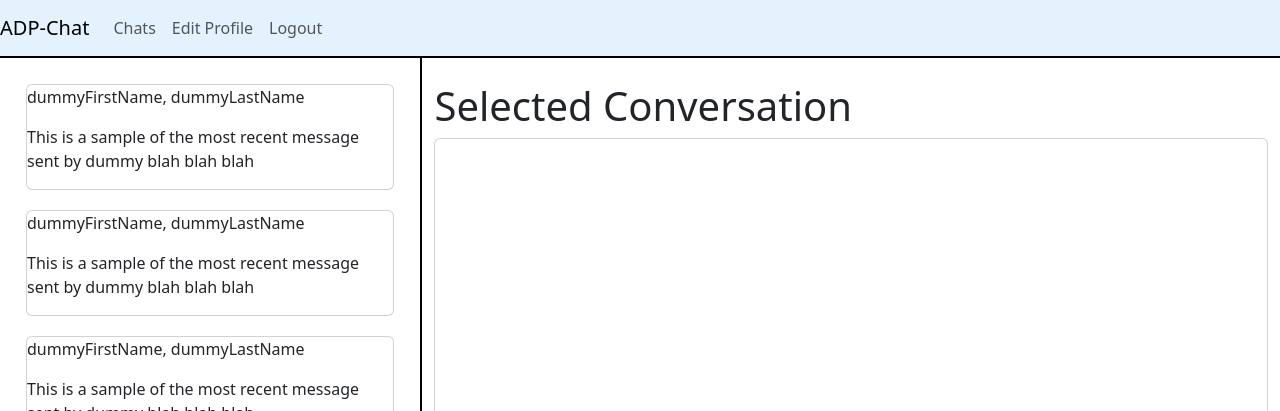
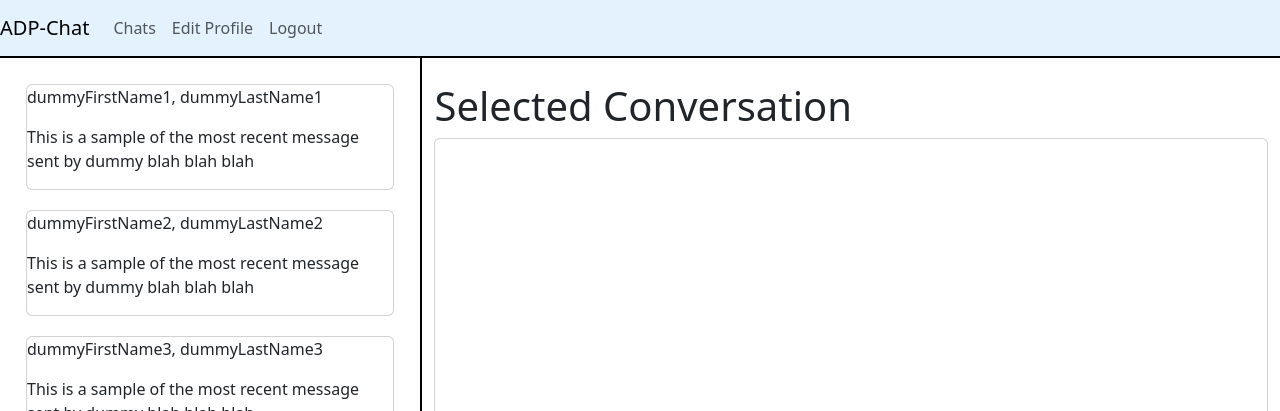
Before and after one commit to alexharris0214/Web-Chat-Application, a React (Vite) app in the folder front-end/: page / in a window 1280 px wide. Shown: the top 411 px of the page. Built offline with nearby package versions, Linux system fonts and the light colour scheme.

Commit message:
created function to generate CardComponents for side window conversation bar

```diff
--- a/front-end/src/components/ConversationCard.jsx
+++ b/front-end/src/components/ConversationCard.jsx
@@ -1,13 +1,17 @@
 import React from "react";
+import { useContext } from "react";
+import { ConversationContext } from "../providers/ConversationProvider";
 
-export const ConversationCard = ({firstName, lastName, mostRecentMessage}) => {
+export const ConversationCard = ({firstName, lastName, mostRecentMessage, index}) => {
+
+    const {setSelectedConversationIndex, selectedConversationIndex} = useContext(ConversationContext)
 
     const handleOnClick = () => {
-        console.log('here')
+        setSelectedConversationIndex(index)
     }
     return (
         <>
-            <div class="card" style={{margin:10}} onClick={handleOnClick}>
+            <div className="card" style={{margin:10}} onClick={handleOnClick}>
                 <p>{`${firstName}, ${lastName}`}</p>
                 <p>{mostRecentMessage}</p>
             </div>
--- a/front-end/src/components/MainWindow.jsx
+++ b/front-end/src/components/MainWindow.jsx
@@ -1,6 +1,10 @@
 import React from 'react';
+import { useContext } from "react";
+import { ConversationContext } from "../providers/ConversationProvider";
 
 export const MainWindow = () => {
+    const {conversations, selectedConversationIndex, setSelectedConversationIndex} = useContext(ConversationContext)
+
     return (
         <div className="container-fluid">
             <h1 className="mt-4">Selected Conversation</h1>
--- a/front-end/src/components/SideChatWindow.jsx
+++ b/front-end/src/components/SideChatWindow.jsx
@@ -1,23 +1,16 @@
 import React from "react";
-import { ConversationCard } from "./ConversationCard";
+import { generateCardComponents } from "../utils/SideChatWindowUtils";
 import { useContext } from "react";
 import { ConversationContext } from "../providers/ConversationProvider";
 
 export const SideChatWindow = () => {
     const {conversations} = useContext(ConversationContext)
+    const cardComponents = generateCardComponents(conversations)
 
     return (
         <div className="d-flex flex-column vh-100 text-white p-3" style={{ minWidth: '350px',  borderRight: '2px solid black' }}>
             <div className="list-group list-group-flush">
-                {conversations.map(conversation => {
-                    return(
-                        <ConversationCard
-                            firstName = {conversation.firstName}
-                            lastName = {conversation.lastName}
-                            mostRecentMessage = "This is a sample of the most recent message sent by dummy blah blah blah"
-                        />
-                    )
-                })}
+                {cardComponents}
             </div>
         </div>
     );
--- a/front-end/src/providers/ConversationProvider.jsx
+++ b/front-end/src/providers/ConversationProvider.jsx
@@ -8,11 +8,11 @@ const ConversationProvider = ({ children }) => {
         conversations:[
             {
                 id:"42139087123",
-                firstName:"dummyFirstName",
-                lastName:"dummyLastName",
+                firstName:"dummyFirstName1",
+                lastName:"dummyLastName1",
                 messages:[
                     {
-                        text:"dummy conversation text",
+                        text:"dummy conversation text11",
                         recipientId: "412342987",
                         senderId: "41234213",
                         timeStamp: "sample TimeStapm"
@@ -21,11 +21,11 @@ const ConversationProvider = ({ children }) => {
             },
             {
                 id:"42139087123",
-                firstName:"dummyFirstName",
-                lastName:"dummyLastName",
+                firstName:"dummyFirstName2",
+                lastName:"dummyLastName2",
                 messages:[
                     {
-                        text:"dummy conversation text",
+                        text:"dummy conversation text22",
                         recipientId: "412342987",
                         senderId: "41234213",
                         timeStamp: "sample TimeStapm"
@@ -34,11 +34,11 @@ const ConversationProvider = ({ children }) => {
             },
             {
                 id:"42139087123",
-                firstName:"dummyFirstName",
-                lastName:"dummyLastName",
+                firstName:"dummyFirstName3",
+                lastName:"dummyLastName3",
                 messages:[
                     {
-                        text:"dummy conversation text",
+                        text:"dummy conversation text33",
                         recipientId: "412342987",
                         senderId: "41234213",
                         timeStamp: "sample TimeStapm"
--- /dev/null
+++ b/front-end/src/utils/SideChatWindowUtils.jsx
@@ -0,0 +1,15 @@
+import { ConversationCard } from "../components/ConversationCard";
+
+export const generateCardComponents = (conversations) => {
+  return conversations.map((conversation, index) => {
+    return (
+      <ConversationCard
+        firstName={conversation.firstName}
+        lastName={conversation.lastName}
+        key={index}
+        index={index} // Lets know what chat this is in the list of selected conversations
+        mostRecentMessage="This is a sample of the most recent message sent by dummy blah blah blah"
+      />
+    );
+  });
+};
```
Also changed, not shown: front-end/src/utils/MainWindowUtils.jsx (added).
